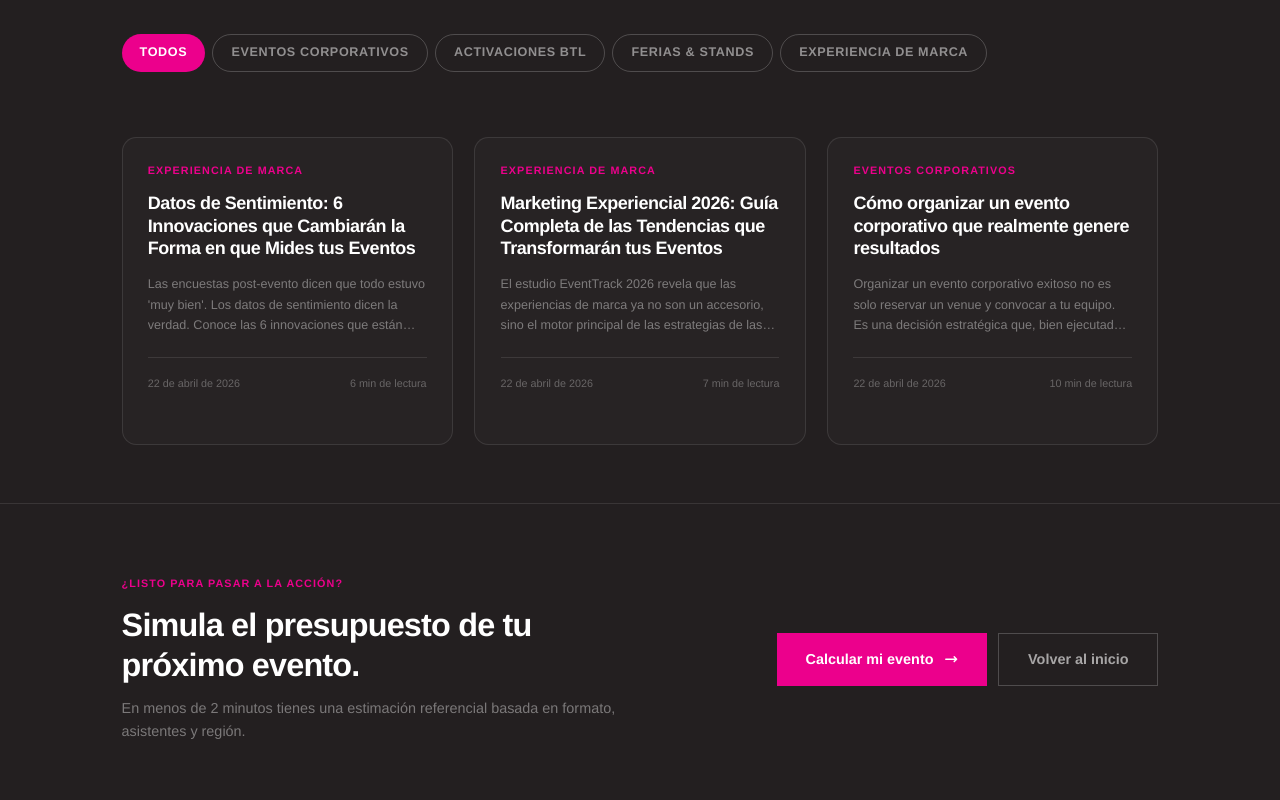
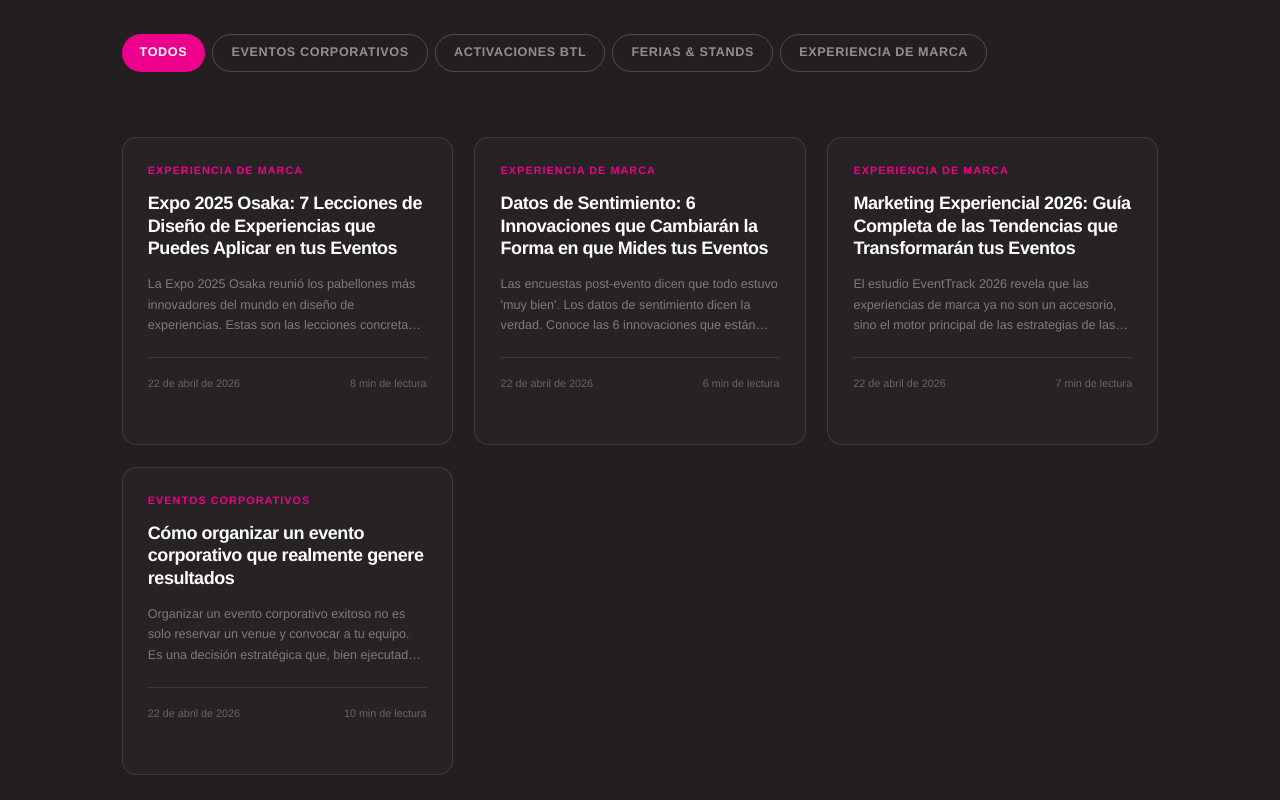
Before and after one commit to sebavigneaux-ui/lapizarra, a Next.js app: page /centro-de-aprendizaje in a window 1280 px wide. Shown: the part 600-1400 px from the top of the page. Built offline with nearby package versions, Linux system fonts and the light colour scheme.

Commit message:
Centro de Aprendizaje: agregar artículo Expo 2025 Osaka — lecciones de diseño experiencial
Co-Authored-By: Claude Sonnet 4.6 <noreply@anthropic.com>

```diff
--- a/app/data/articulos.ts
+++ b/app/data/articulos.ts
@@ -35,6 +35,183 @@ export interface Articulo {
 }
 
 export const ARTICULOS: Articulo[] = [
+  {
+    slug: "expo-2025-osaka-lecciones-diseno-experiencias-eventos",
+    titulo: "Expo 2025 Osaka: 7 Lecciones de Diseño de Experiencias que Puedes Aplicar en tus Eventos",
+    excerpt:
+      "La Expo 2025 Osaka reunió los pabellones más innovadores del mundo en diseño de experiencias. Estas son las lecciones concretas que puedes trasladar a tus próximos eventos corporativos, activaciones y stands.",
+    categoria: "experiencia-de-marca",
+    categoriaLabel: "Experiencia de marca",
+    fecha: "2026-04-22",
+    readTime: 8,
+    metaTitle: "Expo 2025 Osaka: 7 Lecciones de Diseño de Experiencias para tus Eventos | LaPizarra",
+    metaDescription:
+      "Analizamos los pabellones más innovadores de la Expo 2025 Osaka y extraemos lecciones concretas de diseño de experiencias aplicables a eventos corporativos, activaciones y stands en Chile.",
+    secciones: [
+      {
+        type: "intro",
+        content:
+          "La Expo 2025 Osaka es, antes que todo, una demostración en tiempo real de lo que es posible cuando el diseño de experiencias se toma en serio. Más de 150 países construyeron pabellones que compiten no por metro cuadrado, sino por impacto emocional, claridad de mensaje y capacidad de transportar al visitante a otro estado mental. Revisamos los pabellones que empujaron los límites del diseño experiencial y extraemos las lecciones que cualquier organización puede aplicar en sus eventos, activaciones y stands.",
+      },
+      {
+        type: "h2",
+        content: "1. El storytelling en capas retiene a la audiencia más tiempo",
+      },
+      {
+        type: "p",
+        content:
+          "El pabellón de Pasona Natureverse, inspirado en la forma del amonites —una criatura marina que sobrevivió múltiples extinciones—, no se conformó con tener una pieza estrella. Tenía muchas. Su exhibición central, el 'iPS Heart', es un modelo tridimensional de corazón creado con células vivas mediante bioingeniería. Por sí solo, habría bastado para generar una oleada de grabaciones. Pero el pabellón construyó una narrativa guiada por personajes icónicos —Astroboy y Black Jack— que dieron coherencia a todo el recorrido, desde el pasado evolutivo hasta el futuro de la medicina, el sueño y la agricultura.",
+      },
+      {
+        type: "highlight",
+        content:
+          "La lección: una pieza impresionante atrae. Una narrativa coherente que conecta cada momento retiene, emociona y convierte al asistente en embajador.",
+      },
+      {
+        type: "h2",
+        content: "2. Una marca de lujo puede convertirse en arquitectura",
+      },
+      {
+        type: "p",
+        content:
+          "El pabellón de Francia, titulado 'Theatre of Life', fue co-producido con el grupo LVMH. Louis Vuitton no apareció como sponsor en un banner: sus maletas icónicas se convirtieron en el material de construcción de dos salas completas. En la primera, 84 baúles apilados formaron un espacio fluido. En la segunda, baúles blancos construyeron una esfera cinética de gran escala que funcionó como lienzo para arte digital.",
+      },
+      {
+        type: "p",
+        content:
+          "Dior tuvo su propio espacio: una galería completamente blanca con sus diseños, infundida por proyecciones de modelos. La marca no interrumpió la experiencia, la fue.",
+      },
+      {
+        type: "highlight",
+        content:
+          "La lección: integrar la marca en el diseño del espacio —no en la señalética— es la diferencia entre patrocinar un evento y protagonizarlo.",
+      },
+      {
+        type: "h2",
+        content: "3. La tecnología más poderosa es la que genera emoción real",
+      },
+      {
+        type: "p",
+        content:
+          "El pabellón de Singapur, apodado 'Little Red Dot' en referencia al apodo del país, presentó el 'Dream Sphere': una estructura envuelta en miles de discos reciclados, imposible de ignorar. Pero el momento más potente no fue visual: fue cuando los visitantes compartieron sus sueños y vieron cómo la tecnología los hacía iluminar la esfera en tiempo real.",
+      },
+      {
+        type: "highlight",
+        content:
+          "La lección: la tecnología no impresiona por ser sofisticada. Impresiona cuando hace que el asistente sienta que es parte de algo más grande que él mismo.",
+      },
+      {
+        type: "h2",
+        content: "4. La arquitectura reactiva redefine qué es un stand",
+      },
+      {
+        type: "p",
+        content:
+          "El pabellón Null², diseñado por el estudio NOIZ, está construido con módulos tipo vóxel cubiertos por una membrana espejada que se mueve y hace sonidos en respuesta al entorno. En el interior, gemelos digitales responden a la presencia de los visitantes, brazos robóticos interactúan con superficies espejadas, y usuarios remotos pueden participar a través de avatares robóticos.",
+      },
+      {
+        type: "p",
+        content:
+          "No es un stand. Es un organismo. Y esa distinción cambia completamente la relación entre el espacio y quien lo habita.",
+      },
+      {
+        type: "highlight",
+        content:
+          "La lección: un espacio que responde a la presencia del visitante genera una experiencia imposible de replicar en digital y difícil de olvidar.",
+      },
+      {
+        type: "h2",
+        content: "5. La narrativa necesita un clímax",
+      },
+      {
+        type: "p",
+        content:
+          "El pabellón de Estados Unidos construyó su recorrido sobre la exploración espacial como la mayor aventura de la humanidad. Videos, pantallas y displays estáticos prepararon el terreno. Pero el momento cumbre fue la simulación de despegue hacia la Luna —con energía de parque temático— seguida de la oportunidad de ver una muestra lunar real recolectada en la misión Apollo.",
+      },
+      {
+        type: "p",
+        content:
+          "El contenido previo no fue relleno: fue la construcción emocional necesaria para que el clímax funcionara.",
+      },
+      {
+        type: "highlight",
+        content:
+          "La lección: todo evento necesita un momento cumbre claramente diseñado. Sin clímax, la experiencia se siente plana, independiente de cuánto presupuesto se haya invertido.",
+      },
+      {
+        type: "h2",
+        content: "6. Lo analógico puede ser el elemento de mayor impacto",
+      },
+      {
+        type: "p",
+        content:
+          "El pabellón de España jugó con el contraste cromático —azules oceánicos y un espacio final rojo-naranja— para contar la historia de la Corriente de Kuroshio que conecta Oriente y Occidente. Hologramas y laboratorios interactivos dominaron el recorrido. Pero el espacio final, lleno de postales físicas y posts de redes sociales impresos, fue el más memorable.",
+      },
+      {
+        type: "highlight",
+        content:
+          "La lección: en un entorno saturado de tecnología, un elemento analógico bien ejecutado puede ser el momento que el asistente recuerde y comparta.",
+      },
+      {
+        type: "h2",
+        content: "7. Lo multisensorial no es un extra: es la experiencia",
+      },
+      {
+        type: "p",
+        content:
+          "El pabellón de Brasil regaló ponchos de colores a los visitantes que llegaban bajo la lluvia. Las persianas exteriores se levantaban para revelar esculturas inflables que se movían con la música y la luz. El espacio comenzaba completamente blanco y vivía una transformación dramática: las esculturas se desinflaban y 'morían', para luego renacer. Y en algún punto del recorrido: café auténtico.",
+      },
+      {
+        type: "p",
+        content:
+          "Vista, tacto, sonido, movimiento y olfato. Cinco sentidos comprometidos al mismo tiempo. La experiencia no solo se vio: se vivió.",
+      },
+      {
+        type: "highlight",
+        content:
+          "La lección: los eventos más recordados son aquellos que comprometen más de un sentido. El café de Brasil no fue un detalle de hospitalidad: fue parte del diseño de la experiencia.",
+      },
+      {
+        type: "h2",
+        content: "¿Qué tienen en común estos pabellones?",
+      },
+      {
+        type: "list",
+        items: [
+          {
+            titulo: "Propósito antes que estética",
+            descripcion: "Cada decisión de diseño sirvió a una narrativa clara, no al revés.",
+          },
+          {
+            titulo: "El asistente como protagonista",
+            descripcion: "Los mejores pabellones no fueron shows: fueron experiencias donde el visitante tenía agencia.",
+          },
+          {
+            titulo: "Clímax diseñado",
+            descripcion: "Todos construyeron hacia un momento cumbre. Ninguno terminó de forma plana.",
+          },
+          {
+            titulo: "Integración sensorial",
+            descripcion: "Sonido, movimiento, tacto y olfato no fueron extras: fueron parte del diseño desde el inicio.",
+          },
+        ],
+      },
+      {
+        type: "p",
+        content:
+          "Estos principios no requieren el presupuesto de un pabellón de Expo. Requieren el criterio correcto desde el briefing inicial. Y eso es exactamente lo que distingue a un evento bien producido de uno verdaderamente memorable.",
+      },
+      {
+        type: "p",
+        content:
+          "Fuente: Event Marketer — Expo 2025 Osaka, Part One: Experience Design Ideas from the Pavilions (Anna Huddleston, junio 2025). Ver artículo original en eventmarketer.com",
+      },
+      {
+        type: "cta-inline",
+        label: "¿Quieres producir un evento que deje huella? Simula tu presupuesto en 2 minutos.",
+      },
+    ],
+  },
   {
     slug: "datos-sentimiento-6-innovaciones-para-medir-eventos",
     titulo: "Datos de Sentimiento: 6 Innovaciones que Cambiarán la Forma en que Mides tus Eventos",
```
